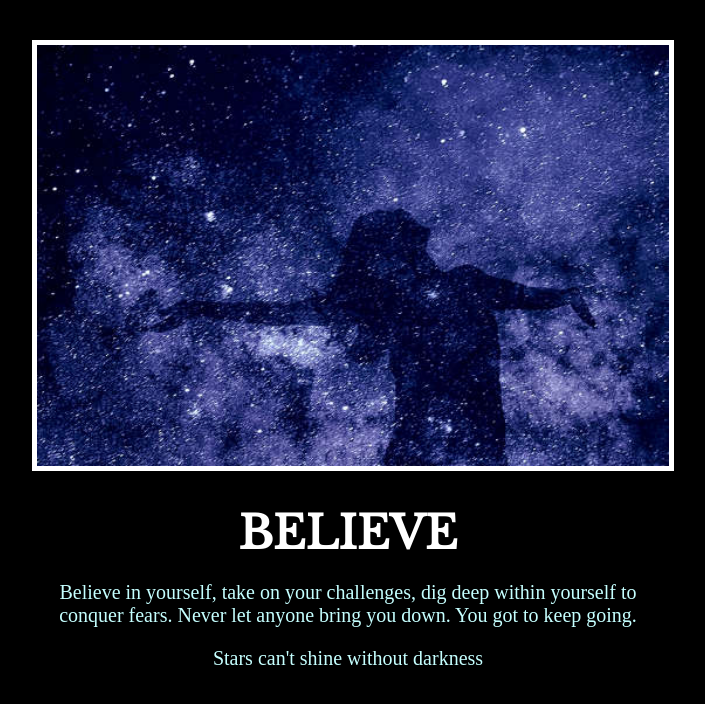
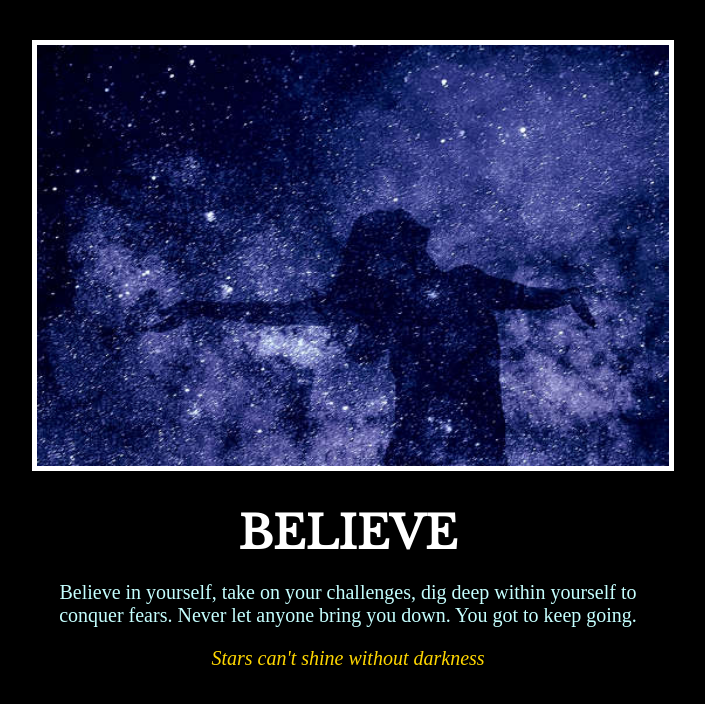
Before and after one commit to perfectsquare123/Personal-Website-Testout, a plain HTML site: page public/motivational/motivational.html in a window 1280 px wide. Shown: the whole page, without its empty margins (292-997 px from the left). Drawn offline with nearby package versions, Linux system fonts and the light colour scheme.

Commit message:
Update motivational.html

```diff
--- a/public/motivational/motivational.html
+++ b/public/motivational/motivational.html
@@ -39,7 +39,7 @@ But it must have the following features:
         to conquer fears. Never let anyone bring you down. You got to keep
         going.
       </p>
-      <p>Stars can't shine without darkness</p>
+      <p class="star">Stars can't shine without darkness</p>
     </div>
   </body>
 </html>
```
